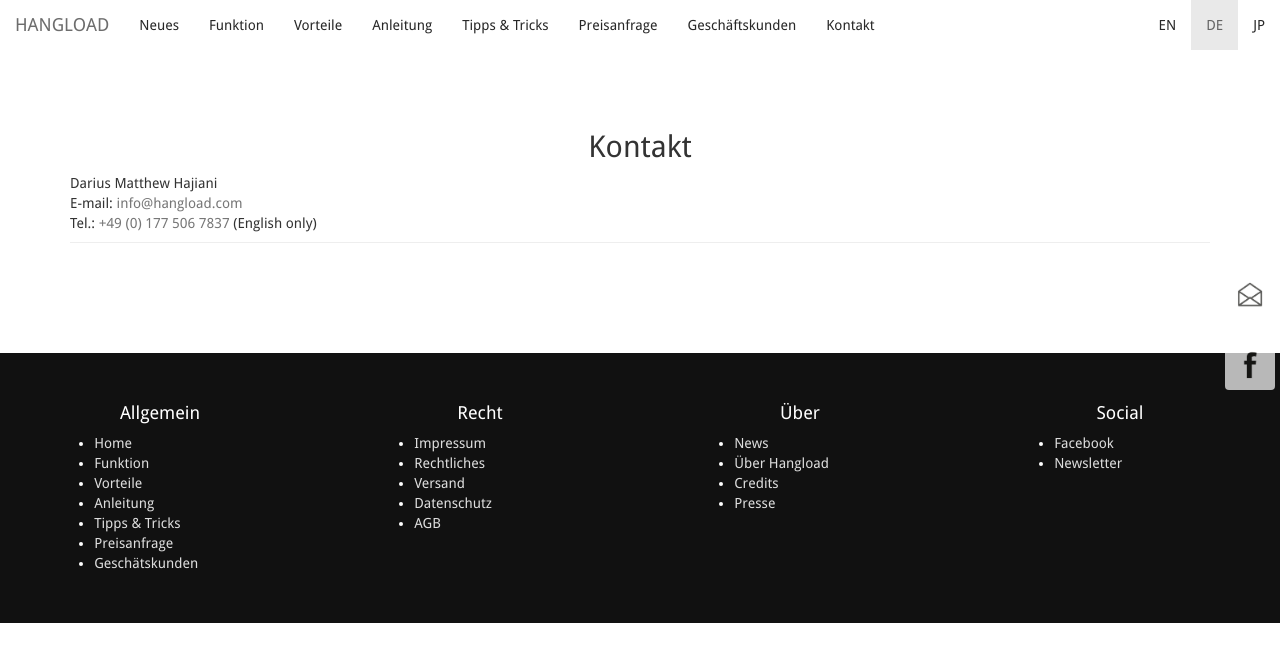
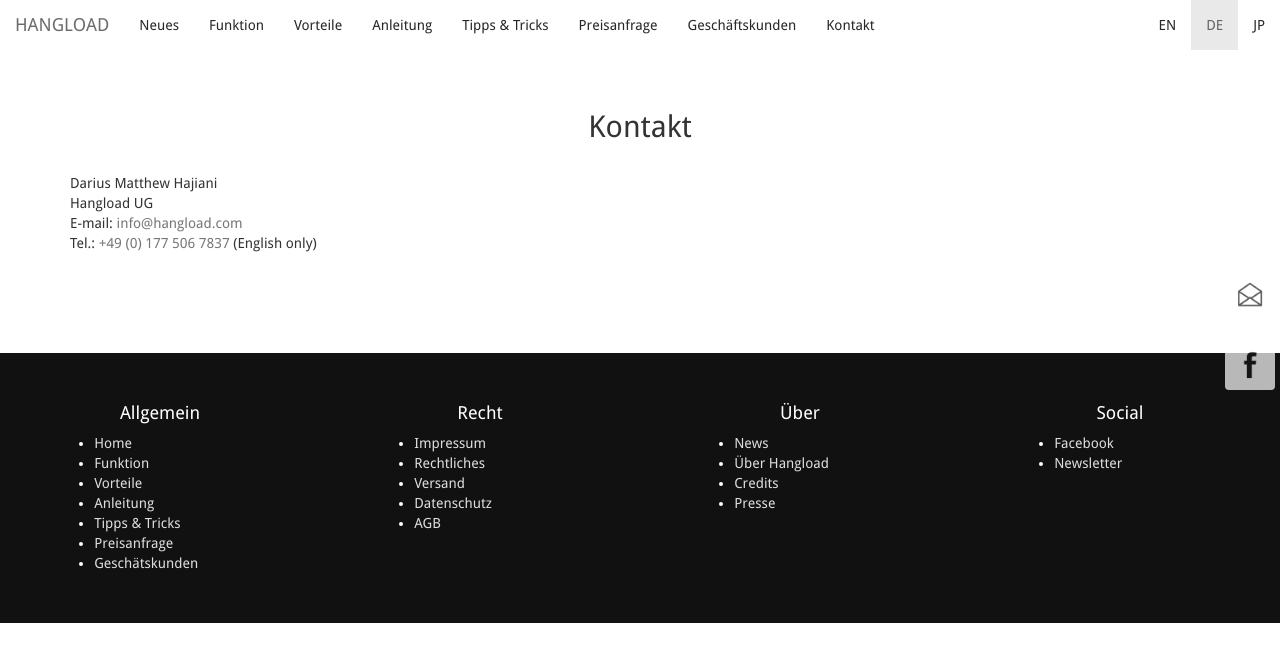
Before and after one commit to bodokaiser/hangload.com, a Jekyll site: the page built from de/contact.html, in a window 1280 px wide. Shown: the top 662 px of the page. Built offline with Jekyll 4.4.1, drawn with Linux system fonts in a browser that asks for light colours; nearby versions of some CDN libraries; library files that are not in the unit come from our copies; Markdown is read by kramdown in place of the engine named in the settings.

Commit message:
Update contact.html

```diff
--- a/de/contact.html
+++ b/de/contact.html
@@ -10,11 +10,14 @@
 <article class="container" id="credits">
   <div class="row">
     <div class="col-xs-12">
-      <div class="page-header">
         <h2 class="text-center">Kontakt</h2>
+        <br>
+        <p class="center">
         Darius Matthew Hajiani<br>
+        Hangload UG<br>
         E-mail: <a href="mailto:info@hangload.com">info@hangload.com</a><br>
         Tel.: <a href="tel:+491775067837">+49 (0) 177 506 7837</a> (English only)
+        </p>
       </div>
     </div>
   </div>
```
